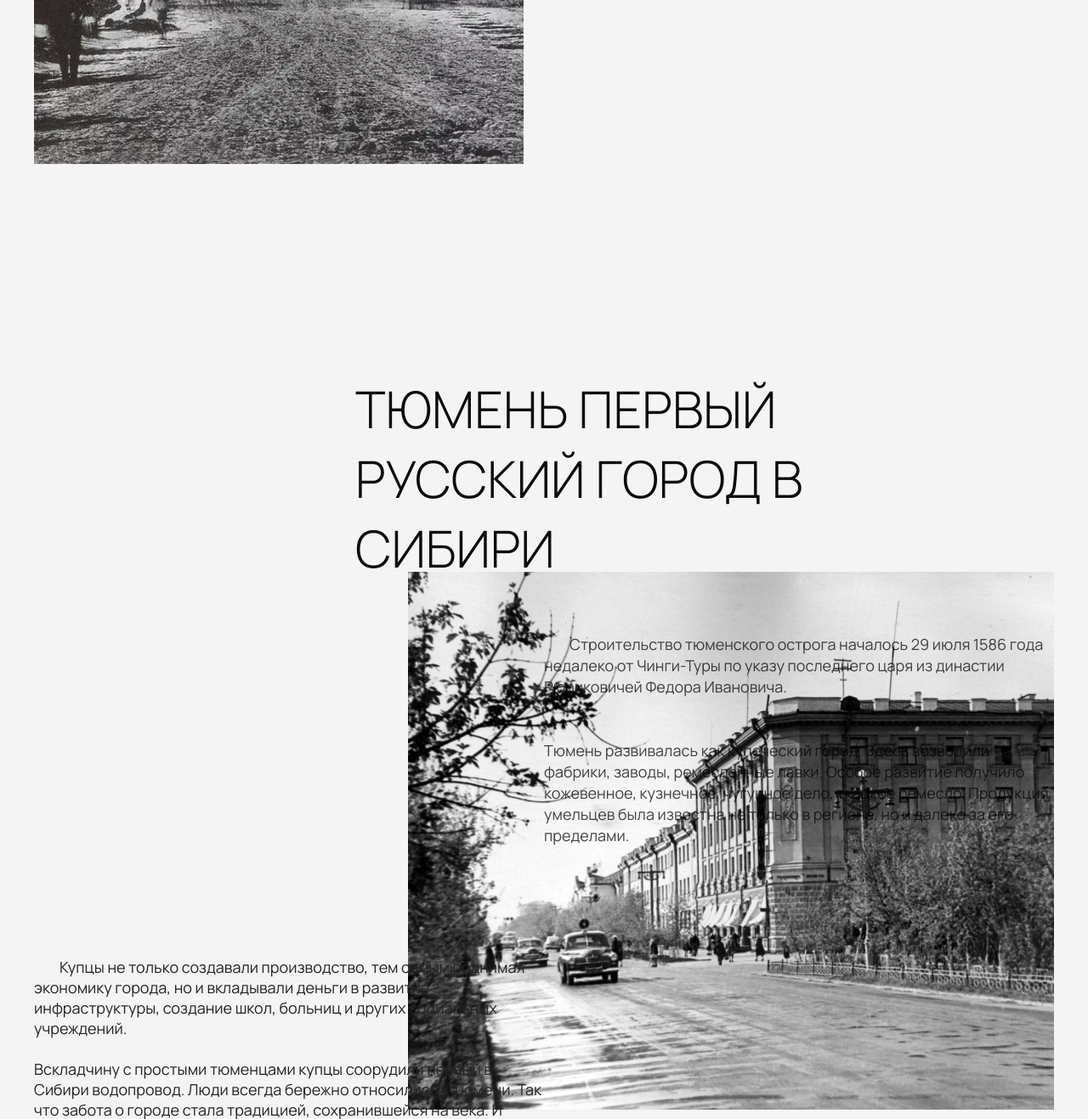
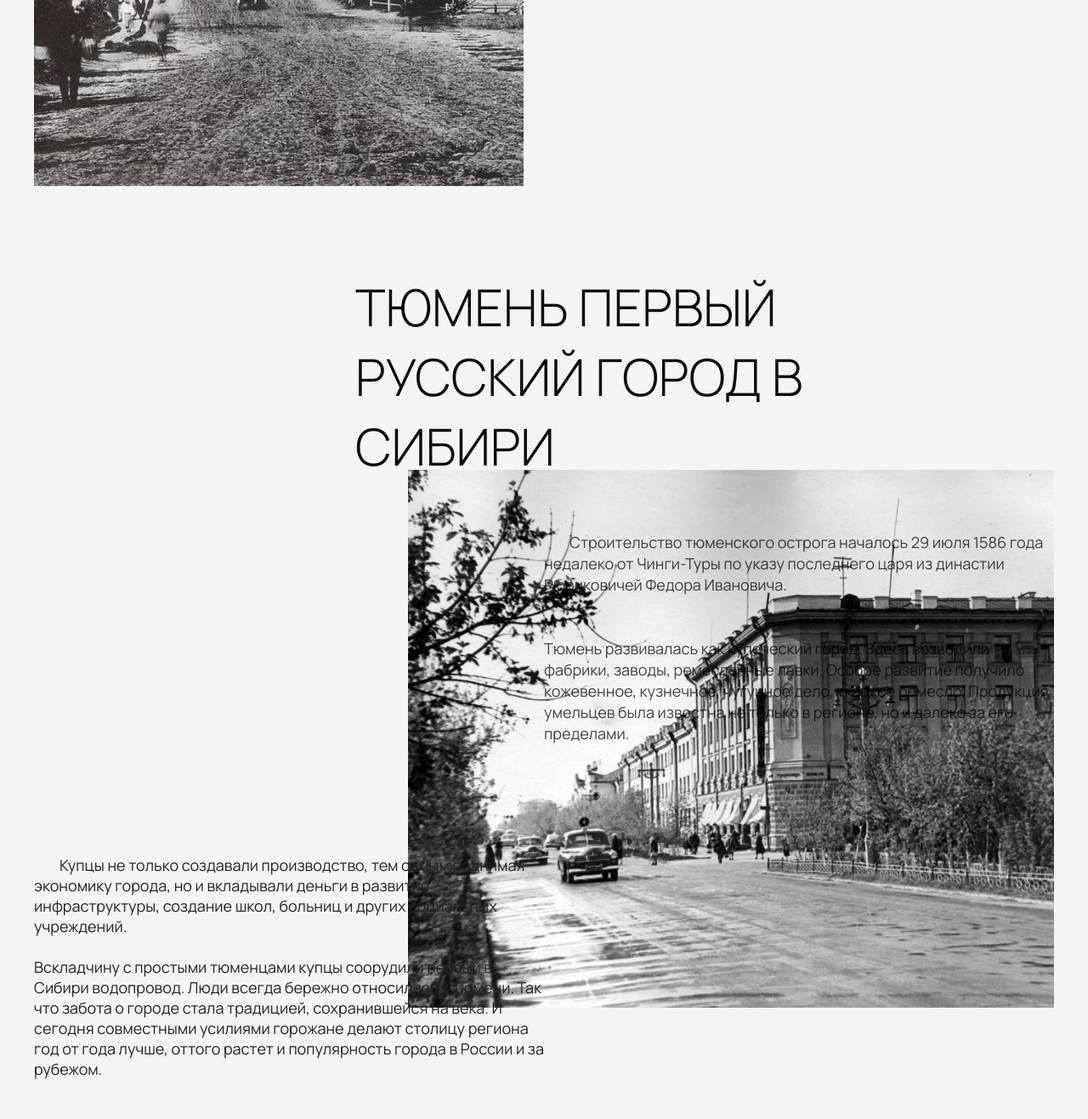
Before and after one commit to Heanware/education, a PHP site: page / in a window 1280 px wide. Shown: the part 3107-4424 px from the top of the page at 85% size. Run offline with PHP 8.4, Linux system fonts and the light colour scheme.

Commit message:
max width advantage fix padding 1600 fix

```diff
--- a/assets/css/media.css
+++ b/assets/css/media.css
@@ -54,7 +54,7 @@
     }
 
     .city__history--top-title {
-        padding-top: 20%;
+        padding-top: 10%;
     }
 
     .city__history--top-description {
@@ -362,4 +362,7 @@
     .city__advantage-big {
         padding: 120px 0;
     }
+    .city__advantage--text{
+        max-width: 565px;
+    }
 }
```
